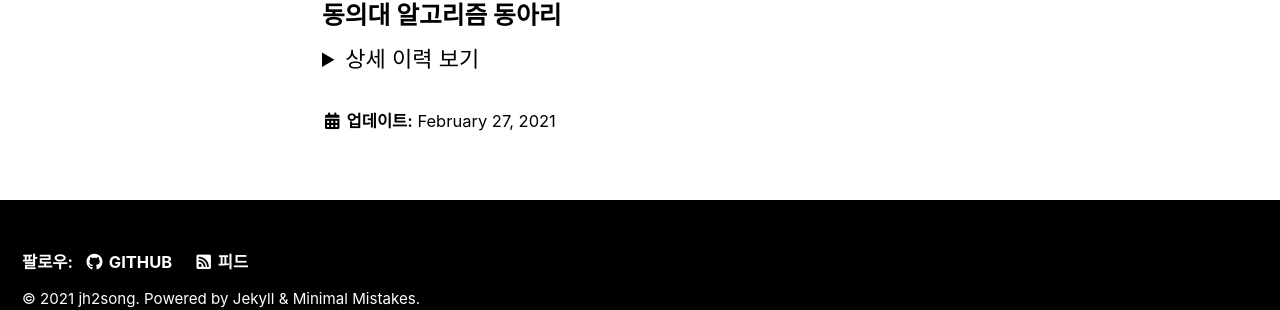
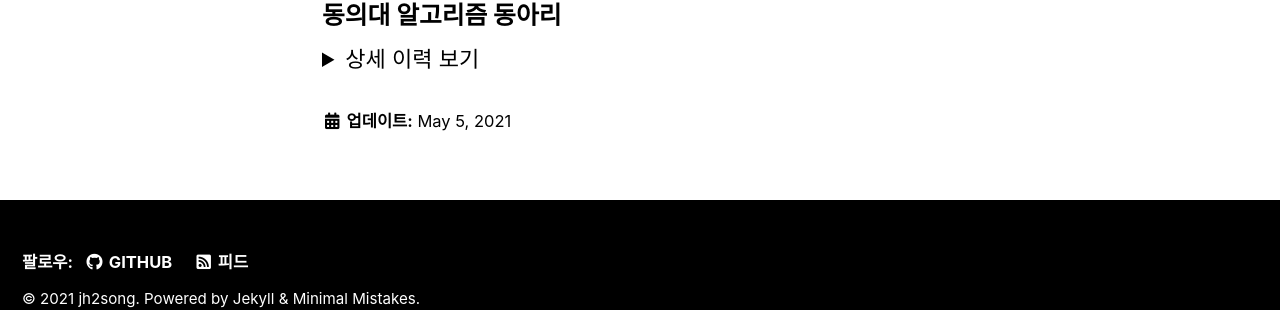
Before and after one commit to jh2song/jh2song.github.io, a Jekyll site: the page built from _pages/about.md, in a window 1280 px wide and 900 px high, scrolled down 798 px. Shown: the part 546-856 px from the top of the window. Built offline with Jekyll 4.4.1, drawn with Linux system fonts in a browser that asks for light colours; cached includes are drawn as plain includes; part of the change alters nothing that is shown.

Commit message:
21/05/05

```diff
--- a/_pages/about.md
+++ b/_pages/about.md
@@ -1,7 +1,7 @@
 ---
 permalink: /about/
 title: "송지훈 Jihoon Song"
-last_modified_at: 2021-02-27
+last_modified_at: "2021-05-05"
 toc: true
 toc_sticky: true
 ---
@@ -91,7 +91,7 @@ toc_sticky: true
 <summary>상세 이력 보기</summary>
 <div markdown="1">
 
-- 2020.12 ~
+- 2020.12 ~ 2021.05
 - 회장
 
 </div>
```
